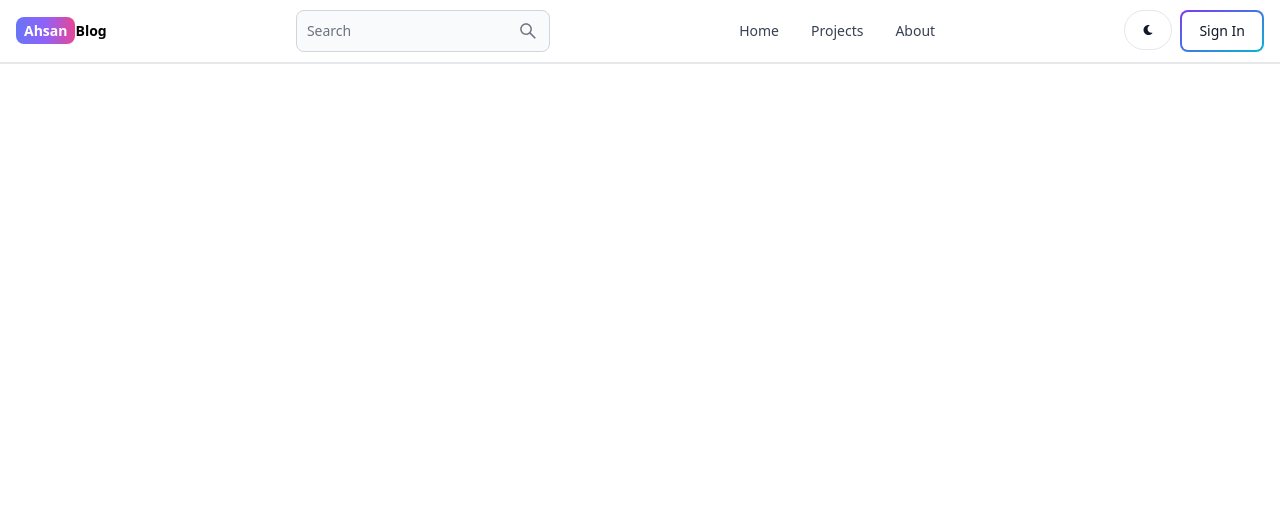
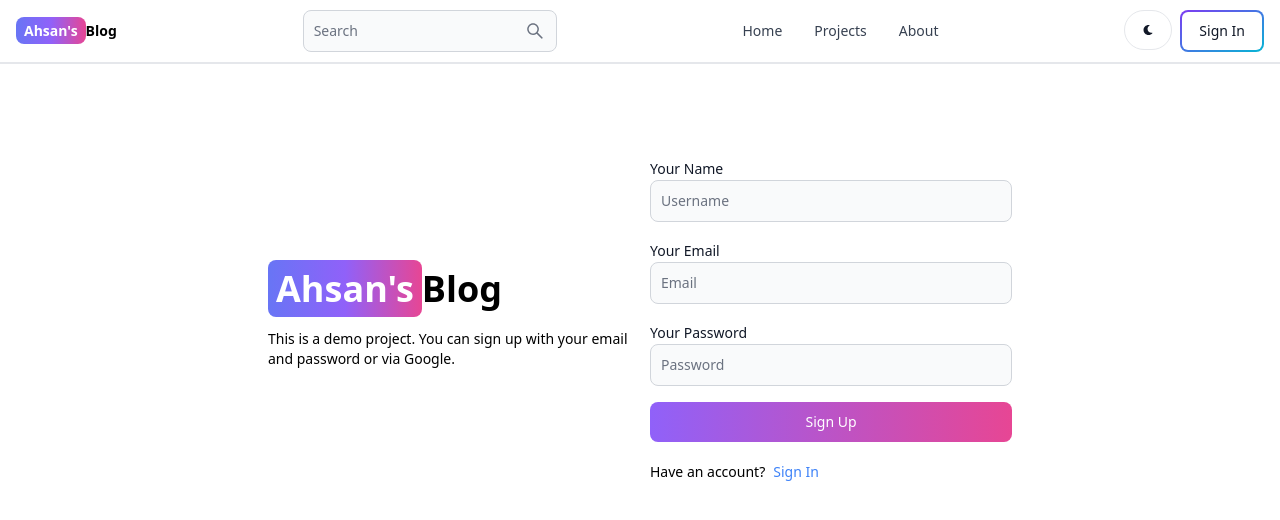
Before and after one commit to ahsanrcs/mern-blog, a React (Vite) app in the folder client/: page /sign-up in a window 1280 px wide. Shown: the top 520 px of the page. Built offline with nearby package versions, Linux system fonts and the light colour scheme.

Commit message:
Created Siignup Page

```diff
--- a/client/src/App.jsx
+++ b/client/src/App.jsx
@@ -15,7 +15,7 @@ export default function App() {
       <Route path="/" element={<Home/>}/>
       <Route path="/about" element={<About/>}/>
       <Route path="/sign-in" element={<SignIn/>}/>
-      <Route path="/sing-up" element={<SignUp/>}/>
+      <Route path="/sign-up" element={<SignUp/>}/>
       <Route path="/dashboard" element={<Dashboard/>}/>
       <Route path="/projects" element={<Projects/>}/>
     </Routes>
--- a/client/src/components/Header.jsx
+++ b/client/src/components/Header.jsx
@@ -12,7 +12,7 @@ export default function Header() {
         className="self-center whitespace-nowrap text-sm sm:tex-xl font-semibold dark:text-white"
       >
         <span className="px-2 py-1 bg-gradient-to-r from-indigo-500 via-purple-500 to-pink-500 rounded-lg text-white">
-          Ahsan
+          Ahsan's
         </span>
         Blog
       </Link>
--- a/client/src/pages/SignUp.jsx
+++ b/client/src/pages/SignUp.jsx
@@ -1,9 +1,47 @@
+import { Button, Label, TextInput } from 'flowbite-react'
 import React from 'react'
+import { Link } from 'react-router-dom'
 
 export default function SignUp() {
   return (
-    <div>
-      SignUp
+    <div className='min-h-screen mt-20'>
+      <div className='flex p-3 max-w-3xl mx-auto flex-col md:flex-row md:items-center gap-5'>
+        <div className='flex-1'>
+          <Link to='/' className='font-bold dark:text-white text-4xl'>
+            <span className='px-2 py-1 bg-gradient-to-r from-indigo-500 via-purple-500 to-pink-500 rounded-lg text-white'>
+              Ahsan's
+            </span>
+          Blog
+          </Link>
+          <p className='text-sm mt-5'>
+            This is a demo project. You can sign up with your email and password or via Google.
+          </p>
+        </div>
+        <div className='flex-1'>
+          <form className='flex flex-col gap-4'>
+            <div>
+              <Label value='Your Name'/>
+              <TextInput type='text' placeholder='Username' id='username'/>
+            </div>
+            <div>
+              <Label value='Your Email'/>
+              <TextInput type='email' placeholder='Email' id='email'/>
+            </div>
+            <div>
+              <Label value='Your Password'/>
+              <TextInput type='password' placeholder='Password' id='password'/>
+            </div>
+            <Button gradientDuoTone='purpleToPink' type='submit'>Sign Up</Button>
+          </form>
+          <div className='flex gap-2 text-sm mt-5'>
+            <span>Have an account?</span>
+            <Link to='/sign-in' className='text-blue-500'>
+              Sign In
+            </Link>
+          </div>
+        </div>
+      </div>
+
     </div>
   )
 }
```
